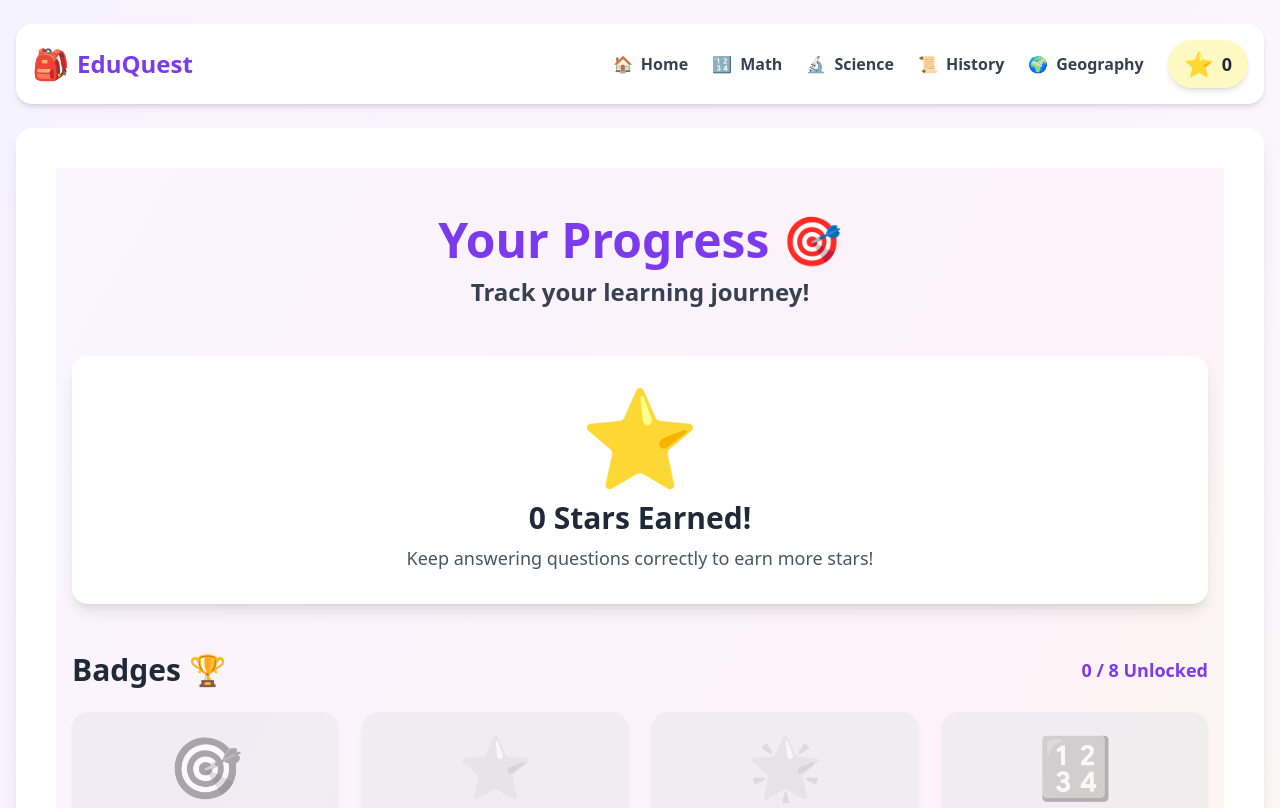
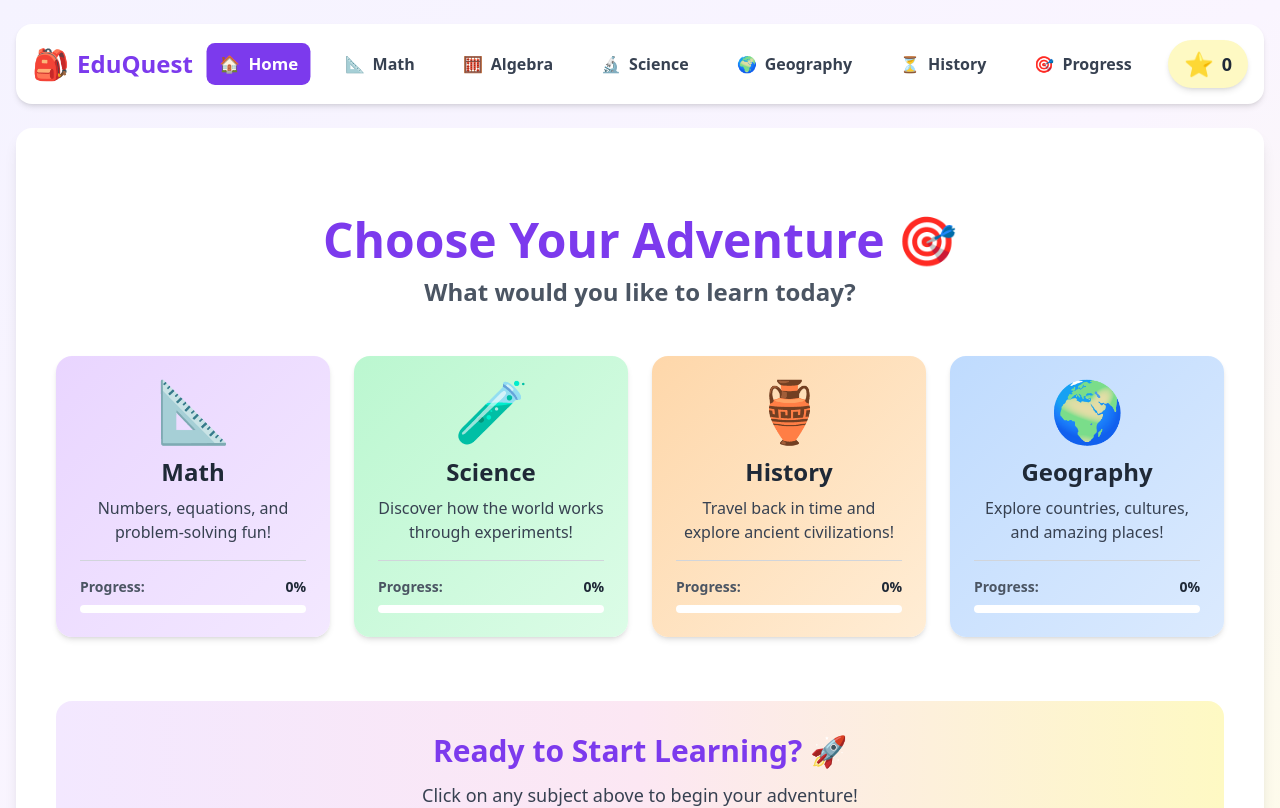
Before and after one commit to Sunny496167/EdeQuest, a React (Vite) app: page / in a window 1280 px wide. Shown: the top 808 px of the page. Built offline with nearby package versions, Linux system fonts and the light colour scheme.

Commit message:
feat: Add react-router-dom for client-side routing and initialize core application structure with navigation.

```diff
--- a/package.json
+++ b/package.json
@@ -11,7 +11,8 @@
   },
   "dependencies": {
     "react": "^19.2.0",
-    "react-dom": "^19.2.0"
+    "react-dom": "^19.2.0",
+    "react-router-dom": "^7.10.1"
   },
   "devDependencies": {
     "@eslint/js": "^9.39.1",
--- a/src/App.jsx
+++ b/src/App.jsx
@@ -1,4 +1,11 @@
+import { Routes, Route } from 'react-router-dom';
 import Layout from './components/Layout';
+import Home from './pages/Home';
+import Math from './pages/Math';
+import Algebra from './pages/Algebra';
+import Science from './pages/Science';
+import Geography from './pages/Geography';
+import History from './pages/History';
 import Progress from './pages/Progress';
 import { GamificationProvider } from './context/GamificationContext';
 
@@ -6,7 +13,15 @@ function App() {
   return (
     <GamificationProvider>
       <Layout>
-        <Progress />
+        <Routes>
+          <Route path="/" element={<Home />} />
+          <Route path="/math" element={<Math />} />
+          <Route path="/algebra" element={<Algebra />} />
+          <Route path="/science" element={<Science />} />
+          <Route path="/geography" element={<Geography />} />
+          <Route path="/history" element={<History />} />
+          <Route path="/progress" element={<Progress />} />
+        </Routes>
       </Layout>
     </GamificationProvider>
   );
--- a/src/components/Navbar.jsx
+++ b/src/components/Navbar.jsx
@@ -1,15 +1,14 @@
+import { NavLink } from 'react-router-dom';
 import { useGamification } from '../context/GamificationContext';
 import StarsDisplay from './StarsDisplay';
+
 function Navbar() {
-    const navItems = [
-        { name: 'Home', emoji: '🏠' },
-        { name: 'Math', emoji: '🔢' },
-        { name: 'Science', emoji: '🔬' },
-        { name: 'History', emoji: '📜' },
-        { name: 'Geography', emoji: '🌍' },
-    ];
+    const { stars } = useGamification();
 
-    const { stars } = useGamification();
+    // Scroll to top when navigating
+    const handleClick = () => {
+        window.scrollTo({ top: 0, behavior: 'smooth' });
+    };
 
     return (
         <nav className="bg-white shadow-md rounded-2xl p-4 mb-6">
@@ -22,41 +21,103 @@ function Navbar() {
 
                 {/* Navigation Items */}
                 <div className="flex flex-wrap items-center justify-center gap-4 md:gap-6">
-                    <a
-                        href="#"
-                        className="flex items-center gap-2 text-gray-700 hover:text-primary hover:scale-105 transition-all duration-200 font-semibold"
+                    <NavLink
+                        to="/"
+                        onClick={handleClick}
+                        className={({ isActive }) =>
+                            `flex items-center gap-2 px-3 py-2 rounded-lg font-semibold transition-all duration-200 ${isActive
+                                ? 'bg-primary text-white scale-105'
+                                : 'text-gray-700 hover:text-primary hover:scale-105'
+                            }`
+                        }
                     >
                         <span>🏠</span>
                         <span>Home</span>
-                    </a>
-                    <a
-                        href="#"
-                        className="flex items-center gap-2 text-gray-700 hover:text-primary hover:scale-105 transition-all duration-200 font-semibold"
+                    </NavLink>
+
+                    <NavLink
+                        to="/math"
+                        onClick={handleClick}
+                        className={({ isActive }) =>
+                            `flex items-center gap-2 px-3 py-2 rounded-lg font-semibold transition-all duration-200 ${isActive
+                                ? 'bg-primary text-white scale-105'
+                                : 'text-gray-700 hover:text-primary hover:scale-105'
+                            }`
+                        }
                     >
-                        <span>🔢</span>
+                        <span>📐</span>
                         <span>Math</span>
-                    </a>
-                    <a
-                        href="#"
-                        className="flex items-center gap-2 text-gray-700 hover:text-primary hover:scale-105 transition-all duration-200 font-semibold"
+                    </NavLink>
+
+                    <NavLink
+                        to="/algebra"
+                        onClick={handleClick}
+                        className={({ isActive }) =>
+                            `flex items-center gap-2 px-3 py-2 rounded-lg font-semibold transition-all duration-200 ${isActive
+                                ? 'bg-primary text-white scale-105'
+                                : 'text-gray-700 hover:text-primary hover:scale-105'
+                            }`
+                        }
+                    >
+                        <span>🧮</span>
+                        <span>Algebra</span>
+                    </NavLink>
+
+                    <NavLink
+                        to="/science"
+                        onClick={handleClick}
+                        className={({ isActive }) =>
+                            `flex items-center gap-2 px-3 py-2 rounded-lg font-semibold transition-all duration-200 ${isActive
+                                ? 'bg-primary text-white scale-105'
+                                : 'text-gray-700 hover:text-primary hover:scale-105'
+                            }`
+                        }
                     >
                         <span>🔬</span>
                         <span>Science</span>
-                    </a>
-                    <a
-                        href="#"
-                        className="flex items-center gap-2 text-gray-700 hover:text-primary hover:scale-105 transition-all duration-200 font-semibold"
-                    >
-                        <span>📜</span>
-                        <span>History</span>
-                    </a>
-                    <a
-                        href="#"
-                        className="flex items-center gap-2 text-gray-700 hover:text-primary hover:scale-105 transition-all duration-200 font-semibold"
+                    </NavLink>
+
+                    <NavLink
+                        to="/geography"
+                        onClick={handleClick}
+                        className={({ isActive }) =>
+                            `flex items-center gap-2 px-3 py-2 rounded-lg font-semibold transition-all duration-200 ${isActive
+                                ? 'bg-primary text-white scale-105'
+                                : 'text-gray-700 hover:text-primary hover:scale-105'
+                            }`
+                        }
                     >
                         <span>🌍</span>
                         <span>Geography</span>
-                    </a>
+                    </NavLink>
+
+                    <NavLink
+                        to="/history"
+                        onClick={handleClick}
+                        className={({ isActive }) =>
+                            `flex items-center gap-2 px-3 py-2 rounded-lg font-semibold transition-all duration-200 ${isActive
+                                ? 'bg-primary text-white scale-105'
+                                : 'text-gray-700 hover:text-primary hover:scale-105'
+                            }`
+                        }
+                    >
+                        <span>⏳</span>
+                        <span>History</span>
+                    </NavLink>
+
+                    <NavLink
+                        to="/progress"
+                        onClick={handleClick}
+                        className={({ isActive }) =>
+                            `flex items-center gap-2 px-3 py-2 rounded-lg font-semibold transition-all duration-200 ${isActive
+                                ? 'bg-primary text-white scale-105'
+                                : 'text-gray-700 hover:text-primary hover:scale-105'
+                            }`
+                        }
+                    >
+                        <span>🎯</span>
+                        <span>Progress</span>
+                    </NavLink>
 
                     {/* Stars Display */}
                     <StarsDisplay stars={stars} />
--- a/src/main.jsx
+++ b/src/main.jsx
@@ -1,10 +1,13 @@
 import { StrictMode } from 'react';
 import { createRoot } from 'react-dom/client';
+import { BrowserRouter } from 'react-router-dom';
 import './index.css';
 import App from './App.jsx';
 
 createRoot(document.getElementById('root')).render(
   <StrictMode>
-    <App />
-  </StrictMode>
+    <BrowserRouter>
+      <App />
+    </BrowserRouter>
+  </StrictMode>,
 );
```
Also changed, not shown: 1 other file (tests, documents, lock files or other folders).
